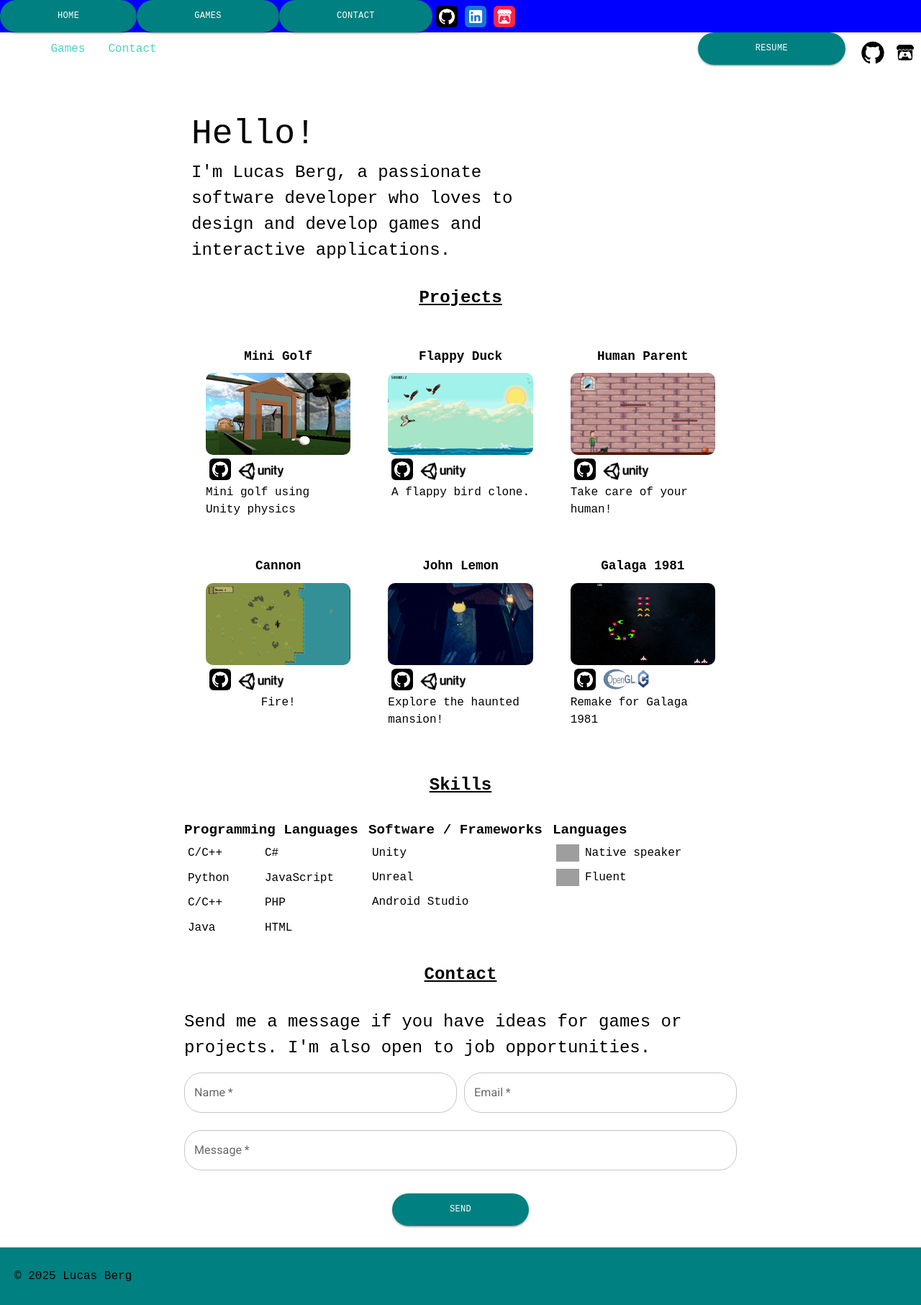
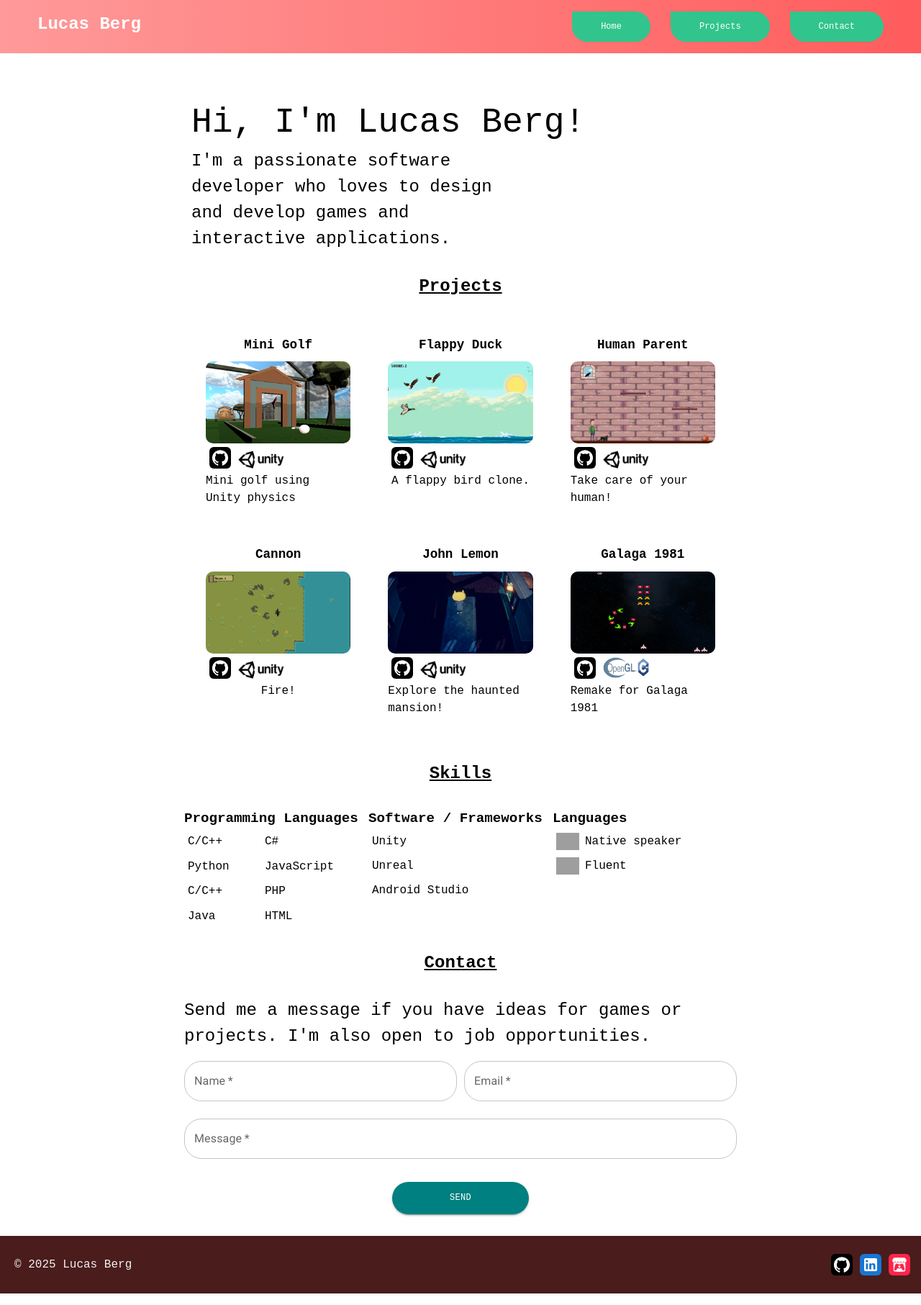
Before and after one commit to lucasberg29/portfolio, a React (Vite) app: page / in a window 1280 px wide. Shown: the whole page at 72% size. Built offline with nearby package versions, Linux system fonts and the light colour scheme; grey boxes are pictures that could not be loaded.

Commit message:
replaced old navigation for new navbar and started the structure to have only one page. Also changed footer and added social media buttons there

```diff
--- a/src/App.jsx
+++ b/src/App.jsx
@@ -43,11 +43,6 @@ function App() {
   return (
     <div className="siteWrapper">
       <Navbar></Navbar>
-      <Navigation
-        currentPage={selectedPage}
-        onNavigate={setSelectedPage}
-        className="navigation"
-      />
       <div className="siteBodyContainer">
         <div className="siteBody">{renderPage()}</div>
       </div>
--- a/src/components/Contact.jsx
+++ b/src/components/Contact.jsx
@@ -8,7 +8,7 @@ function Contact() {
   useEffect(() => {}, []);
 
   return (
-    <div className="contact">
+    <div id="contact" className="contact">
       <div id="skillsTitle" className="sectionTitle">
         Contact
       </div>
--- a/src/components/Footer.jsx
+++ b/src/components/Footer.jsx
@@ -1,12 +1,16 @@
 import React, { useState } from 'react';
 import GitHubIcon from '@mui/icons-material/GitHub';
 import itchIcon from '../assets/icons/itch-io-svgrepo-com.svg';
+import SocialMediaLinks from './SocialMediaLinks';
 
 function Footer () {
 
     return (
         <div className='sitefooter' style={{width: "100%"}}>
             <p id="siteSignature">© 2025 Lucas Berg</p>
+            <div className="footerSocialMediaLinks">
+                <SocialMediaLinks></SocialMediaLinks>
+            </div>
         </div>
     );
 };
--- a/src/components/Introduction.jsx
+++ b/src/components/Introduction.jsx
@@ -7,9 +7,9 @@ function Introduction() {
 
   return (
     <div className="introduction">
-      <div className="salutation">Hello!</div>
+      <div className="salutation">Hi, I'm Lucas Berg!</div>
       <div className="presentation">
-        I'm Lucas Berg, a passionate software developer who loves to design and
+        I'm a passionate software developer who loves to design and
         develop games and interactive applications.
       </div>
     </div>
--- a/src/components/Navbar.jsx
+++ b/src/components/Navbar.jsx
@@ -1,9 +1,4 @@
 import { useEffect } from "react";
-import Button from "@mui/material/Button";
-import GitHubIcon from "@mui/icons-material/GitHub";
-import LinkedInIcon from "@mui/icons-material/LinkedIn";
-
-import ItchLogo from "../assets/icons/itch_logo.png";
 
 function Navbar(handleNavigation) {
   const baseURL = import.meta.env.VITE_BASE_URL;
@@ -19,83 +14,25 @@ function Navbar(handleNavigation) {
 
   function CustomButton({ children, to }) {
     return (
-      <Button
+      <button
         type="button"
-        variant="contained"
-        size="small"
         onClick={() => GoTo(to)}
-        sx={{
-          mt: 0,
-          px: 10,
-          py: 1.5,
-          fontSize: "0.75rem",
-          fontFamily: "monospace",
-          backgroundColor: "teal",
-          color: "white",
-          borderRadius: "50px",
-          mx: "auto",
-          "&:hover": {
-            backgroundColor: "#008080",
-          },
-        }}
+        className="navbarButton"
       >
         {children}
-      </Button>
+      </button>
     );
   }
 
   return (
     <div className="navbar">
+      <div className="navbarName">
+        Lucas Berg
+      </div>
       <div className="navbarButtons">
-        <div className="navbarNavButtons">
           <CustomButton to="#home">Home</CustomButton>
-          <CustomButton to="#projects">Games</CustomButton>
+          <CustomButton to="#projects">Projects</CustomButton>
           <CustomButton to="#contact">Contact</CustomButton>
-        </div>
-
-        <div className="gameTag">
-          <a
-            className="customIcon githubIcon"
-            href="https://github.com/lucasberg29"
-            target="_blank"
-            rel="noopener noreferrer"
-          >
-            <GitHubIcon
-              style={{
-                width: "24px",
-                height: "24px",
-              }}
-            />
-          </a>
-        </div>
-        <div className="gameTag">
-          <a
-            className="customIcon linkedinIcon"
-            href="https://www.linkedin.com/in/lucas-berg-dos-santos-b78297221/"
-            target="_blank"
-            rel="noopener noreferrer"
-          >
-            <LinkedInIcon
-              sx={{
-                color: "white",
-                width: "24px",
-                height: "24px",
-                backgroundColor: "rgb(25, 118, 210)",
-              }}
-            />
-          </a>
-        </div>
-
-        <div className="gameTag">
-          <a
-            className="customIcon itchCustomIcon"
-            href="https://lucasberg29.itch.io/"
-            target="_blank"
-            rel="noopener noreferrer"
-          >
-            <img className="itchLogoImage" src={ItchLogo} alt="Itch.io Logo" />
-          </a>
-        </div>
       </div>
     </div>
   );
--- /dev/null
+++ b/src/components/SocialMediaLinks.jsx
@@ -0,0 +1,61 @@
+import { useEffect } from "react";
+import GitHubIcon from "@mui/icons-material/GitHub";
+import LinkedInIcon from "@mui/icons-material/LinkedIn";
+
+import ItchLogo from "../assets/icons/itch_logo.png";
+
+function SocialMediaLinks(handleNavigation) {
+  const baseURL = import.meta.env.VITE_BASE_URL;
+
+  useEffect(() => {}, []);
+
+  return (
+    <div className="socialMediaLinks">
+        <div className="gameTag">
+          <a
+            className="customIcon githubIcon"
+            href="https://github.com/lucasberg29"
+            target="_blank"
+            rel="noopener noreferrer"
+          >
+            <GitHubIcon
+              style={{
+                width: "24px",
+                height: "24px",
+              }}
+            />
+          </a>
+        </div>
+        <div className="gameTag">
+          <a
+            className="customIcon linkedinIcon"
+            href="https://www.linkedin.com/in/lucas-berg-dos-santos-b78297221/"
+            target="_blank"
+            rel="noopener noreferrer"
+          >
+            <LinkedInIcon
+              sx={{
+                color: "white",
+                width: "24px",
+                height: "24px",
+                backgroundColor: "rgb(25, 118, 210)",
+              }}
+            />
+          </a>
+        </div>
+
+        <div className="gameTag">
+          <a
+            className="customIcon itchCustomIcon"
+            href="https://lucasberg29.itch.io/"
+            target="_blank"
+            rel="noopener noreferrer"
+          >
+            <img className="itchLogoImage" src={ItchLogo} alt="Itch.io Logo" />
+          </a>
+        </div>
+      </div>
+  );
+}
+
+export default SocialMediaLinks;
--- a/src/pages/HomePage.jsx
+++ b/src/pages/HomePage.jsx
@@ -8,22 +8,50 @@ import Contact from "../components/Contact.jsx";
 function HomePage({ setSelectedPage, currentPage }) {
   const baseURL = import.meta.env.VITE_BASE_URL;
 
+  const [pages, setPages] = useState([]);
+
+  function GoToComponent(component){
+    switch (component)
+    {
+      case "home":
+            setPages([
+      <Introduction key="home" id="home" />,
+      <Projects GoToComponent={GoToComponent} key="projects" id="projects" />,
+      <Skills GoToComponent={GoToComponent} key="skills" id="skills" />,
+      <Contact GoToComponent={GoToComponent} key="contact" id="contact" />
+      ]);
+          break;
+      case "projects":
+            setPages([
+      <Projects GoToComponent={GoToComponent} key="projects" id="projects" />,
+      <Skills GoToComponent={GoToComponent} key="skills" id="skills" />,
+      <Contact GoToComponent={GoToComponent} key="contact" id="contact" />
+      ]);
+          break;
+      case "contact":
+            setPages([
+                    <Contact GoToComponent={GoToComponent} key="contact" id="contact" />,
+      <Projects GoToComponent={GoToComponent} key="projects" id="projects" />,
+      <Skills GoToComponent={GoToComponent} key="skills" id="skills" />,
+
+      ]);
+          break;
+    }
+  }
+
   useEffect(() => {
     setSelectedPage("home");
+      setPages([
+      <Introduction key="home" id="home" />,
+      <Projects GoToComponent={GoToComponent} key="projects" id="projects" />,
+      <Skills GoToComponent={GoToComponent} key="skills" id="skills" />,
+      <Contact GoToComponent={GoToComponent} key="contact" id="contact" />
+    ]);
   }, []);
-
-  function handleGameClick(gameId) {
-    setGames((prevGames) =>
-      prevGames.map((g) => (g.id === gameId ? { ...g, isRunning: true } : g))
-    );
-  }
 
   return (
     <div className="homePage">
-      <Introduction id="home"></Introduction>
-      <Projects id="projects"></Projects>
-      <Skills id="skills"></Skills>
-      <Contact id="contact"></Contact>
+      {pages}
     </div>
   );
 }
--- a/src/styles/homePage.scss
+++ b/src/styles/homePage.scss
@@ -140,6 +140,7 @@
   height: 30px;
 }
 
+
 @media (max-width: 1024px) {
   .sectionTitle {
     width: 100%;
--- a/src/styles/navigation.scss
+++ b/src/styles/navigation.scss
@@ -13,21 +13,82 @@ $primaryColor: #4fd1c5; // text-teal-200
   border-radius: 3px;
 }
 
+$red1: #ff9a9a;
+$red2: #ff7b7b;
+$red3: #ff5c5c;
+
 .navbar {
-  background-color: blue;
+  background: linear-gradient(90deg, $red1, $red2, $red3);
+  color: white;
+  padding: 1rem 2rem;
+  display: flex;
+  justify-content: center;
+}
+
+.socialMediaLinks{
+  align-items: end;
+  display: flex;
+  width: 100%;
+  height: 100%;
+}
+
+.navbarName{
+  display: flex;
+  vertical-align: center;
+  font-size: 1.5rem;
+  font-weight: 900;
+    width: 100%;
+  height: 100%;
+  margin-left: 20px;
+}
+
+.navbarButton{
+  margin-top: 0;
+  margin-right: 20px;
+  margin-left: 8px;
+  padding: 0.75rem 2.5rem;
+  font-size: 0.75rem;
+  font-family: monospace;
+  background-color: #32c48d;
+  color: white;
+  border-top-left-radius: 0px;
+  border-top-right-radius: 50px;
+  border-bottom-left-radius: 50px;
+  border-bottom-right-radius: 50px;
+
+  border: none;
+  cursor: pointer;
+  transition:
+    background-color 0.3s ease,
+    border-radius 0.3s ease;
+
+  &:hover {
+    background-color: darken(#32c48d, 10%);
+    border-top-left-radius: 50px;
+    border-bottom-right-radius: 0px;
+  }
+}
+
+.navbarNavButtons{
+  display: flex;
 }
 
 .navbarButtons {
-  display: flex;
-  align-items: center;
+  display:flex;
+  align-items: end;
 }
+
+$btn-primary: #32c48d;
+$btn-secondary: #c0392b;
+$btn-accent: #ffffff;
+$btn-text: #7f1d1d;
 
 .customButton {
   margin-top: 0;
   padding: 6px 20px;
   font-size: 0.75rem;
   font-family: monospace;
-  background-color: teal;
+  background-color: $btn-primary;
   color: white;
   border-radius: 50px;
   display: block;
@@ -35,8 +96,31 @@ $primaryColor: #4fd1c5; // text-teal-200
   margin-right: auto;
   text-align: center;
 
-  &:hover {
-    background-color: #008080;
+    &.primary {
+    background-color: $btn-primary;
+    color: white;
+
+    &:hover {
+      background-color: darken($btn-primary, 10%);
+    }
+  }
+
+  &.secondary {
+    background-color: $btn-secondary;
+    color: white;
+
+    &:hover {
+      background-color: darken($btn-secondary, 10%);
+    }
+  }
+
+  &.accent {
+    background-color: $btn-accent;
+    color: $btn-secondary;
+
+    &:hover {
+      background-color: lighten($btn-accent, 5%);
+    }
   }
 }
 
@@ -128,9 +212,15 @@ $primaryColor: #4fd1c5; // text-teal-200
   color: black;
   transition: color 0.3s;
 
+
   &:hover {
     color: #fa5c5c;
   }
+}
+
+.footerSocialMediaLinks{
+  align-items: end;
+  margin-right: 10px;
 }
 
 .navLinkLeft {
--- a/src/styles/pages.scss
+++ b/src/styles/pages.scss
@@ -32,8 +32,11 @@
   @include pageSpacing;
 }
 
+$footer-burgundy: #4a1c1c;
+
 .sitefooter {
-  background-color: teal;
+  background-color: $footer-burgundy;
+  color: #f2f2f2;
   min-height: 80px;
   margin-top: 30px;
   display: flex;
```
